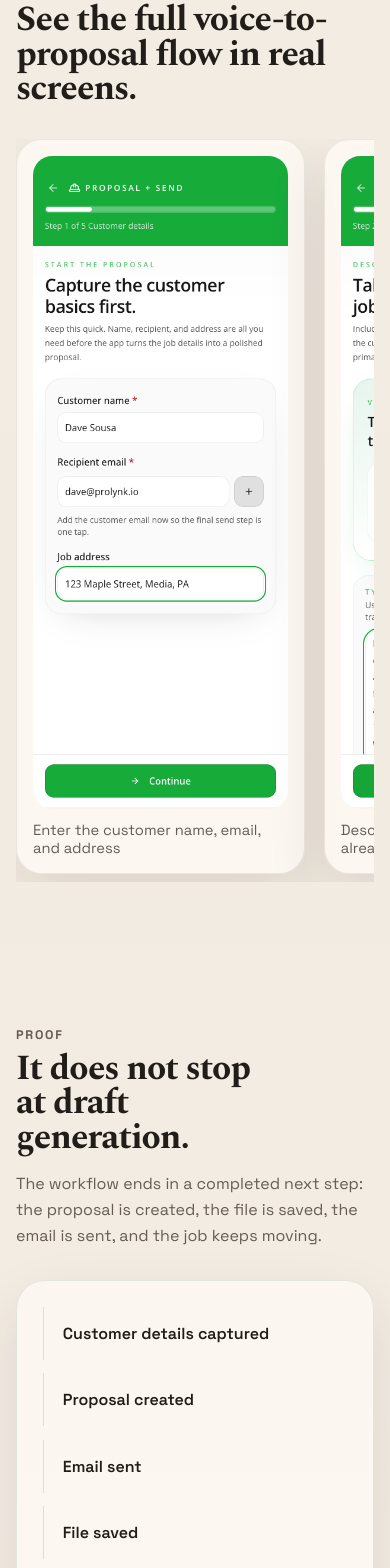
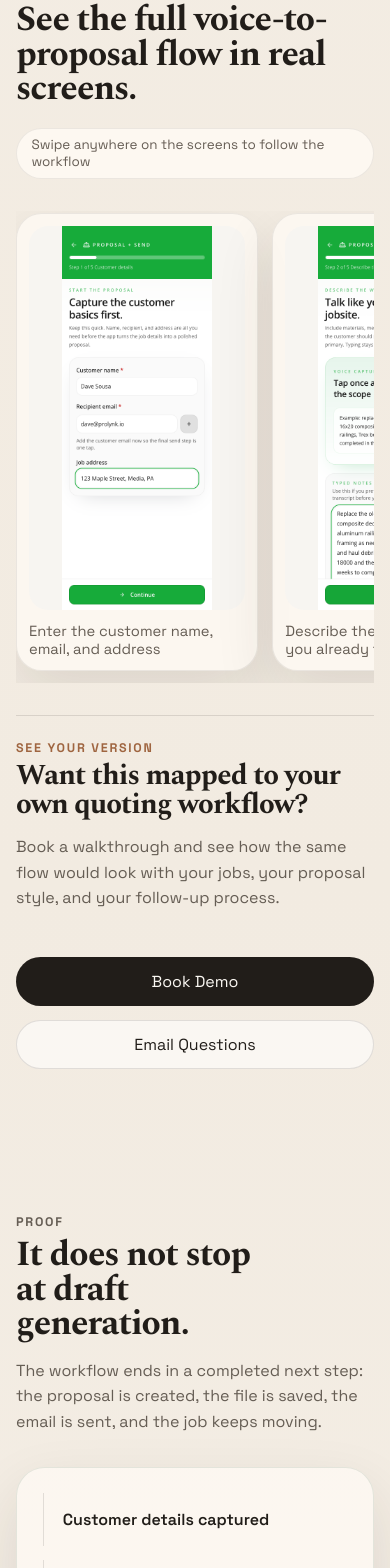
Before and after one commit to AP-Moose/voice-to-proposal-site, a Next.js app: page / in a window 390 px wide. Shown: the part 4340-5908 px from the top of the page. Built offline with nearby package versions, Linux system fonts and the light colour scheme.

Commit message:
Refine demo walkthrough cues and CTA placement

```diff
--- a/app/globals.css
+++ b/app/globals.css
@@ -347,6 +347,26 @@ img {
   margin-top: 2rem;
 }
 
+.demo-hint {
+  display: flex;
+  justify-content: flex-start;
+  margin-top: 1.35rem;
+}
+
+.demo-hint-chip {
+  display: inline-flex;
+  align-items: center;
+  min-height: 2.25rem;
+  padding: 0.45rem 0.9rem;
+  border-radius: 999px;
+  background: rgba(255, 251, 245, 0.82);
+  border: 1px solid rgba(33, 29, 25, 0.08);
+  color: var(--muted);
+  font-size: 0.9rem;
+  white-space: nowrap;
+  animation: demo-nudge 2.4s ease-in-out infinite;
+}
+
 .demo-gallery figure {
   margin: 0;
   padding: 1rem;
@@ -357,11 +377,11 @@ img {
 }
 
 .demo-gallery img {
-  aspect-ratio: 39 / 100;
+  aspect-ratio: 9 / 16;
   width: 100%;
   border-radius: 1.2rem;
   background: #f7f5f1;
-  object-fit: contain;
+  object-fit: cover;
   object-position: top center;
 }
 
@@ -369,6 +389,31 @@ img {
   margin-top: 0.8rem;
   color: var(--muted);
   font-size: 0.92rem;
+}
+
+.demo-cta {
+  display: grid;
+  grid-template-columns: minmax(0, 1fr) auto;
+  gap: 1.5rem;
+  align-items: center;
+  margin-top: 2rem;
+  padding: 1.5rem 0 0;
+  border-top: 1px solid var(--line);
+}
+
+.demo-cta h3 {
+  margin: 0;
+  font-family: var(--font-serif), serif;
+  font-size: clamp(1.8rem, 3vw, 2.6rem);
+  line-height: 1;
+  letter-spacing: -0.03em;
+}
+
+.demo-cta p:last-child {
+  margin: 0.9rem 0 0;
+  max-width: 38rem;
+  color: var(--muted);
+  line-height: 1.6;
 }
 
 .proof-strip {
@@ -478,6 +523,7 @@ img {
   .benefits-list,
   .demo-gallery,
   .proof-panel,
+  .demo-cta,
   .offer-grid,
   .faq-list {
     grid-template-columns: 1fr;
@@ -532,16 +578,44 @@ img {
 
   .demo-gallery {
     grid-auto-flow: column;
-    grid-auto-columns: minmax(74vw, 74vw);
+    grid-auto-columns: minmax(62vw, 62vw);
     grid-template-columns: none;
     overflow-x: auto;
-    padding-bottom: 0.5rem;
+    gap: 0.9rem;
+    padding: 0.15rem 5vw 0.75rem 0;
     scroll-snap-type: x mandatory;
     -webkit-overflow-scrolling: touch;
   }
 
   .demo-gallery figure {
     scroll-snap-align: start;
+    padding: 0.75rem;
+  }
+
+  .demo-gallery img {
+    object-fit: contain;
+  }
+
+  .demo-hint {
+    overflow: hidden;
+  }
+
+  .demo-hint-chip {
+    font-size: 0.84rem;
+    white-space: normal;
+    animation: none;
+  }
+
+  .demo-cta {
+    gap: 1.1rem;
+  }
+
+  .demo-cta .hero-actions {
+    width: 100%;
+  }
+
+  .demo-cta .button {
+    width: 100%;
   }
 
   .phone-frame-front {
@@ -580,7 +654,19 @@ img {
   }
 }
 
+@keyframes demo-nudge {
+  0%,
+  100% {
+    transform: translateX(0);
+  }
+
+  50% {
+    transform: translateX(8px);
+  }
+}
+
 @media (prefers-reduced-motion: reduce) {
+  .demo-hint-chip,
   .phone-frame-front img,
   .phone-frame-back img {
     animation: none;
--- a/app/page.tsx
+++ b/app/page.tsx
@@ -69,23 +69,28 @@ const faq = [
 const screenshots = [
   {
     src: "/marketing-assets/product-customer-details.png",
-    label: "Enter the customer name, email, and address"
+    label: "Enter the customer name, email, and address",
+    position: "top center"
   },
   {
     src: "/marketing-assets/product-scope-voice.png",
-    label: "Describe the work the way you already talk about it"
+    label: "Describe the work the way you already talk about it",
+    position: "top center"
   },
   {
     src: "/marketing-assets/product-proposal-review.png",
-    label: "Review the finished proposal"
+    label: "Review the finished proposal",
+    position: "center top"
   },
   {
     src: "/marketing-assets/product-final-send-check.png",
-    label: "Check the send package before it goes out"
+    label: "Check the send package before it goes out",
+    position: "top center"
   },
   {
     src: "/marketing-assets/product-success-complete.png",
-    label: "Send it and move to the next customer"
+    label: "Send it and move to the next customer",
+    position: "top center"
   }
 ];
 
@@ -204,13 +209,33 @@ export default function Home() {
           <p className="eyebrow">Quick demo</p>
           <h2>See the full voice-to-proposal flow in real screens.</h2>
         </div>
+        <div className="demo-hint" aria-label="Swipe hint">
+          <span className="demo-hint-chip">Swipe anywhere on the screens to follow the workflow</span>
+        </div>
         <div className="demo-gallery">
           {screenshots.map((shot) => (
             <figure key={shot.label}>
-              <img src={shot.src} alt={shot.label} />
+              <img src={shot.src} alt={shot.label} style={{ objectPosition: shot.position }} />
               <figcaption>{shot.label}</figcaption>
             </figure>
           ))}
+        </div>
+        <div className="demo-cta">
+          <div>
+            <p className="eyebrow">See your version</p>
+            <h3>Want this mapped to your own quoting workflow?</h3>
+            <p>
+              Book a walkthrough and see how the same flow would look with your jobs, your proposal style, and your follow-up process.
+            </p>
+          </div>
+          <div className="hero-actions">
+            <a className="button button-dark" href="mailto:dave@prolynk.io?subject=Book%20Demo%20for%20AI%20Contractor%20System">
+              Book Demo
+            </a>
+            <a className="button button-light" href="mailto:dave@prolynk.io?subject=Send%20Me%20More%20Details%20on%20AI%20Contractor%20System">
+              Email Questions
+            </a>
+          </div>
         </div>
       </section>
 
@@ -232,6 +257,9 @@ export default function Home() {
             <p className="proof-note">
               Review-before-send is part of the product. Contractors can check the proposal and outgoing email before anything goes out.
             </p>
+            <a className="button button-dark" href="mailto:dave@prolynk.io?subject=Show%20Me%20The%20Workflow%20Live">
+              See It Live
+            </a>
           </div>
           <div className="proof-shot">
             <img src="/marketing-assets/product-success-complete.png" alt="Completed send state showing proposal created, file saved, email sent, and next step complete" />
```
